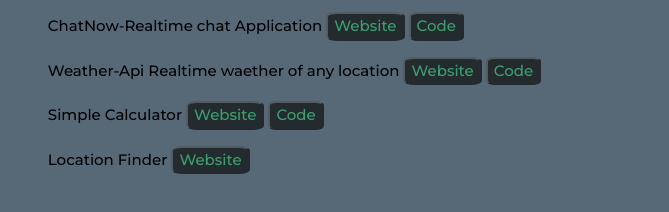
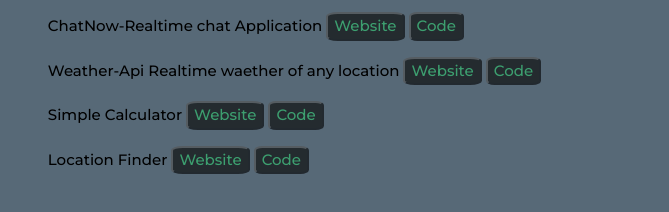
Before and after one commit to amitsingh139/MyPortfolio, a plain HTML site: page index.html in a window 1280 px wide. Shown: the part 1320-1532 px from the top of the page, without its empty margins (465-1134 px from the left). Drawn offline with nearby package versions, Linux system fonts and the light colour scheme.

Commit message:
Update index.html

```diff
--- a/index.html
+++ b/index.html
@@ -120,11 +120,9 @@
             <li>ChatNow-Realtime chat Application  <a href="https://chatnow-realtime.netlify.app/"><button type="button">Website</button></a> <a href="https://github.com/amitsingh139/ChatNow"><button type="button">Code</button></a></li>
             <li>Weather-Api Realtime waether of any location  <a href="https://myweathernow.netlify.app/"><button type="button">Website</button></a> <a href="https://github.com/amitsingh139/Weather-API"><button type="button">Code</button></a></li>
             <li>Simple Calculator  <a href="https://calculator-classic.netlify.app/"><button type="button">Website</button></a> <a href="https://github.com/amitsingh139/Calculator"><button type="button">Code</button></a></li>
-             <li>Location Finder  <a href="https://location-now.000webhostapp.com/"><button type="button">Website</button></a></li>
+             <li>Location Finder  <a href="https://location-now.000webhostapp.com/"><button type="button">Website</button></a> <a href="https://github.com/amitsingh139/location-finder"><button type="button">Code</button></a></li>
            </ul>
           </div>
-
-
 
 
 
```
